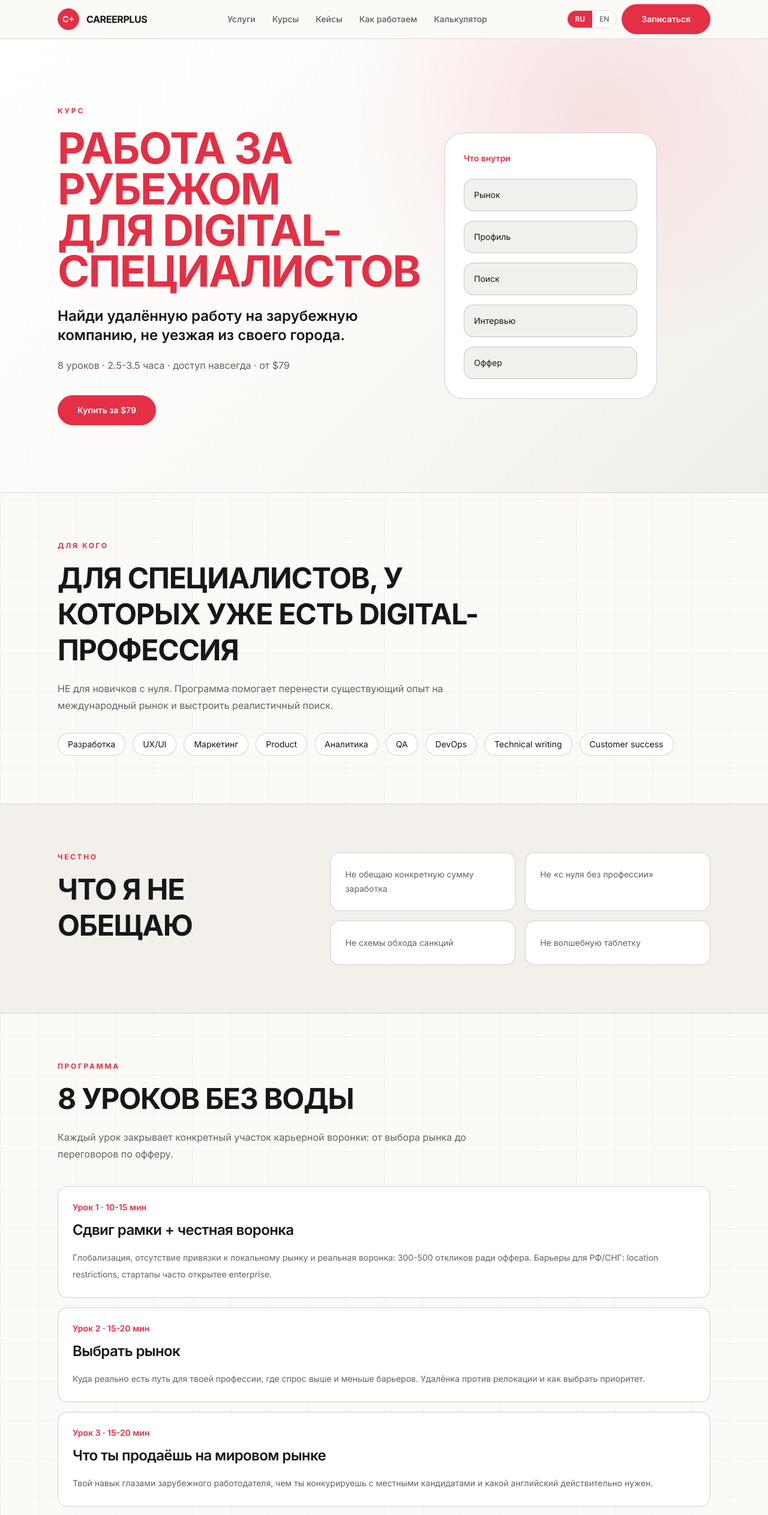
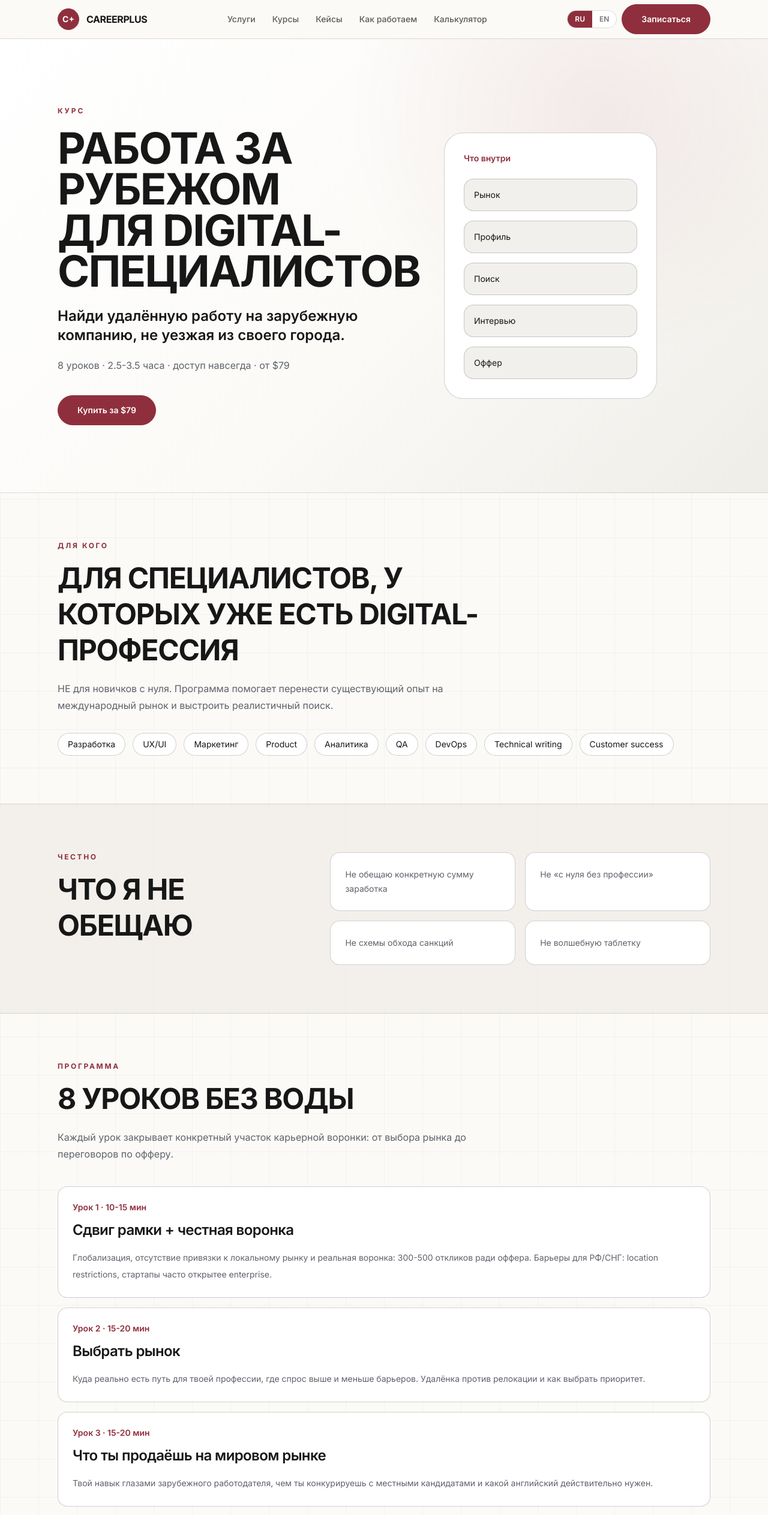
Before and after one commit to roxannication-arch/careerplus, a Next.js app: page /courses/work-abroad in a window 1280 px wide. Shown: the top 2526 px of the page at 60% size. Built offline with nearby package versions, Linux system fonts and the light colour scheme.

Commit message:
Tone down redesign accent palette
Co-authored-by: roxannication-arch <roxannication-arch@users.noreply.github.com>

```diff
--- a/app/courses/work-abroad/page.tsx
+++ b/app/courses/work-abroad/page.tsx
@@ -86,7 +86,7 @@ export default function WorkAbroadCoursePage() {
         <Container className="grid gap-10 lg:grid-cols-[1fr_0.8fr] lg:items-center">
           <div>
             <p className="mb-5 text-xs font-bold uppercase tracking-[0.24em] text-accent">Курс</p>
-            <h1 className="text-balance text-5xl font-extrabold uppercase leading-[0.95] tracking-tight text-accent md:text-7xl">
+            <h1 className="text-balance text-5xl font-extrabold uppercase leading-[0.95] tracking-tight text-ink md:text-7xl">
               Работа за рубежом для digital-специалистов
             </h1>
             <p className="mt-6 text-2xl font-semibold leading-8 text-ink">
--- a/app/en/page.tsx
+++ b/app/en/page.tsx
@@ -16,7 +16,7 @@ export default function EnglishPlaceholderPage() {
       <Container>
         <div className="max-w-2xl">
           <p className="mb-5 text-xs font-bold uppercase tracking-[0.24em] text-accent">EN</p>
-          <h1 className="text-5xl font-extrabold uppercase leading-[0.95] tracking-tight text-accent md:text-7xl">
+          <h1 className="text-5xl font-extrabold uppercase leading-[0.95] tracking-tight text-ink md:text-7xl">
             English version is coming soon
           </h1>
           <p className="mt-6 text-base leading-8 text-muted">
--- a/app/globals.css
+++ b/app/globals.css
@@ -4,8 +4,8 @@
   --color-page: #fbfaf7;
   --color-primary: #fbfaf7;
   --color-secondary: #ffffff;
-  --color-accent: #e52f45;
-  --color-accent-hover: #c91f35;
+  --color-accent: #8f2f3d;
+  --color-accent-hover: #6f2430;
   --color-muted: #5f626b;
   --color-border: #d8d2c8;
   --color-ink: #171717;
@@ -38,7 +38,7 @@ body {
 }
 
 ::selection {
-  background: rgba(229, 47, 69, 0.22);
+  background: rgba(143, 47, 61, 0.18);
   color: #171717;
 }
 
@@ -55,7 +55,7 @@ select {
 
 .hero-surface {
   background:
-    radial-gradient(circle at 78% 16%, rgba(229, 47, 69, 0.13), transparent 26rem),
+    radial-gradient(circle at 78% 16%, rgba(143, 47, 61, 0.08), transparent 26rem),
     linear-gradient(135deg, #ffffff 0%, #fbfaf7 54%, #efede8 100%);
 }
 
@@ -65,7 +65,7 @@ select {
 }
 
 .brand-panel {
-  background: #b30f24;
+  background: #262321;
   color: #ffffff;
 }
 
--- a/app/page.tsx
+++ b/app/page.tsx
@@ -56,7 +56,7 @@ export default function HomePage() {
             <p className="mb-5 text-xs font-bold uppercase tracking-[0.24em] text-accent">
               Career consulting for global roles
             </p>
-            <h1 className="text-balance text-5xl font-extrabold uppercase leading-[0.95] tracking-tight text-accent md:text-7xl">
+            <h1 className="text-balance text-5xl font-extrabold uppercase leading-[0.95] tracking-tight text-ink md:text-7xl">
               Работа за рубежом для профессионалов
             </h1>
             <p className="mt-6 max-w-2xl text-base font-medium leading-8 text-ink/70 md:text-lg">
@@ -73,13 +73,13 @@ export default function HomePage() {
               </ButtonLink>
             </div>
           </div>
-          <div className="brand-panel rounded-[2rem] p-7 md:p-9">
+          <div className="brand-panel rounded-[2rem] border border-ink/20 p-7 md:p-9">
             <div className="mb-8 flex justify-end">
               <span className="rounded-full bg-white px-6 py-2 text-xs font-extrabold uppercase tracking-wide text-ink">только онлайн</span>
             </div>
             <p className="text-sm font-bold uppercase tracking-[0.18em] text-white/80">CareerPlus маршрут</p>
             <h2 className="mt-4 text-3xl font-extrabold uppercase leading-tight tracking-tight text-white md:text-5xl">
-              От профиля до оффера — по системе
+              От профиля до оффера — спокойно и по системе
             </h2>
             <div className="mt-9 grid gap-3">
               {["Стратегия рынка", "Резюме и LinkedIn", "Точечный outreach", "Интервью и оффер"].map((item, index) => (
--- a/app/services/page.tsx
+++ b/app/services/page.tsx
@@ -37,7 +37,7 @@ export default function ServicesPage() {
             <p className="mb-5 text-xs font-bold uppercase tracking-[0.24em] text-accent">
               CareerPlus DFY
             </p>
-            <h1 className="text-balance text-5xl font-extrabold uppercase leading-[0.95] tracking-tight text-accent md:text-7xl">
+            <h1 className="text-balance text-5xl font-extrabold uppercase leading-[0.95] tracking-tight text-ink md:text-7xl">
               Премиальное сопровождение под ключ
             </h1>
             <p className="mt-6 max-w-2xl text-base leading-8 text-muted md:text-lg">
```
